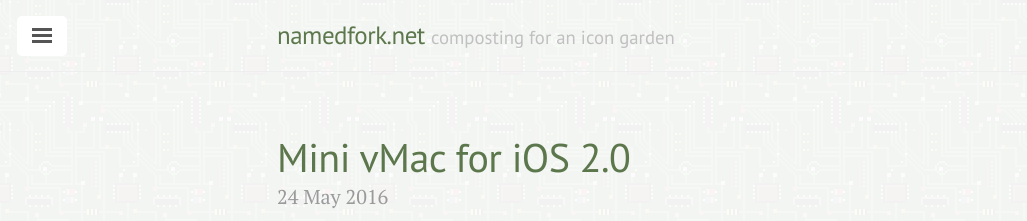
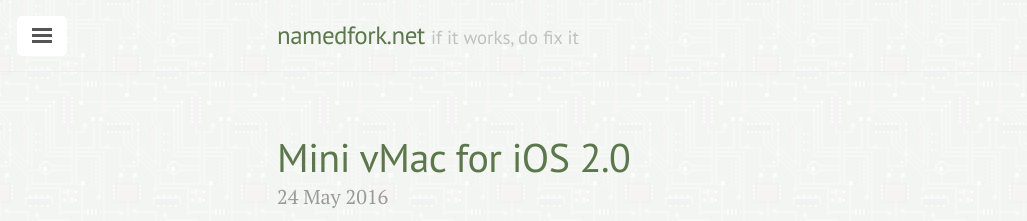
Before and after one commit to zydeco/zydeco.github.io, a Jekyll site: the page built from index.html, in a window 1280 px wide. Shown: the top 221 px of the page, without its empty margins (3-1030 px from the left). Built offline with Jekyll 4.4.1, drawn with Linux system fonts in a browser that asks for light colours; nearby versions of some CDN libraries; the list of posts is cut into pages by our own code.

Commit message:
update tagline

```diff
--- a/_config.yml
+++ b/_config.yml
@@ -3,7 +3,7 @@
 
 # Setup
 title:               namedfork.net
-tagline:             composting for an icon garden
+tagline:             if it works, do fix it
 description:         namedfork.net
 url:                 https://namedfork.net
 enforce_ssl:         namedfork.net
```
